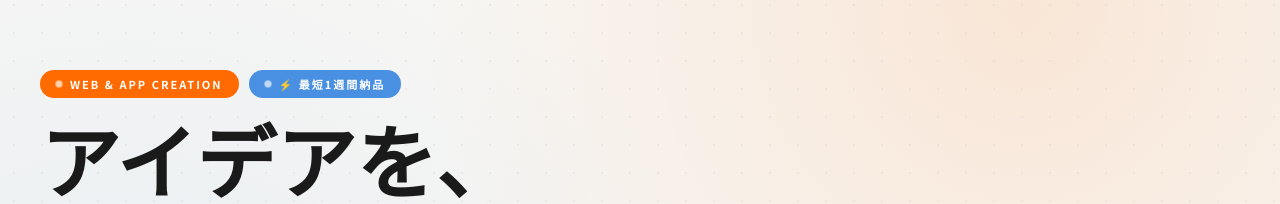
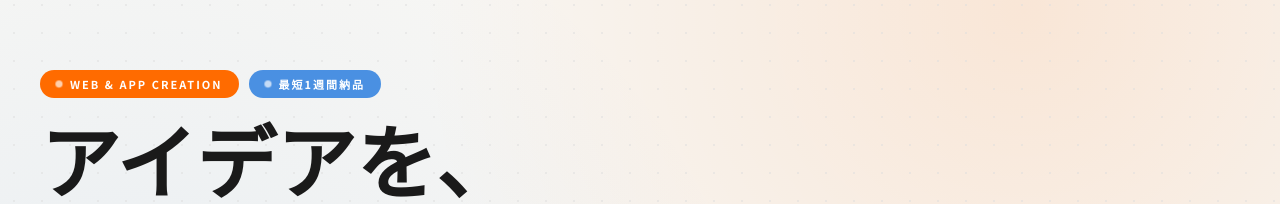
Before and after one commit to yamashina-sfg/next, a plain HTML site: page index.html in a window 1280 px wide. Shown: the part 149-353 px from the top of the page. Drawn offline with Linux system fonts and the light colour scheme.

Commit message:
Add files via upload

```diff
--- a/index.html
+++ b/index.html
@@ -448,7 +448,7 @@
   <div class="hero-content">
     <div style="display:flex;gap:10px;flex-wrap:wrap;margin-bottom:16px;">
       <div class="hero-badge" style="margin-bottom:0;">WEB & APP CREATION</div>
-      <div class="hero-badge" style="margin-bottom:0;background:var(--blue);">⚡ 最短1週間納品</div>
+      <div class="hero-badge" style="margin-bottom:0;background:var(--blue);">最短1週間納品</div>
     </div>
     <h1 class="hero-title">
       アイデアを、<br>
```
